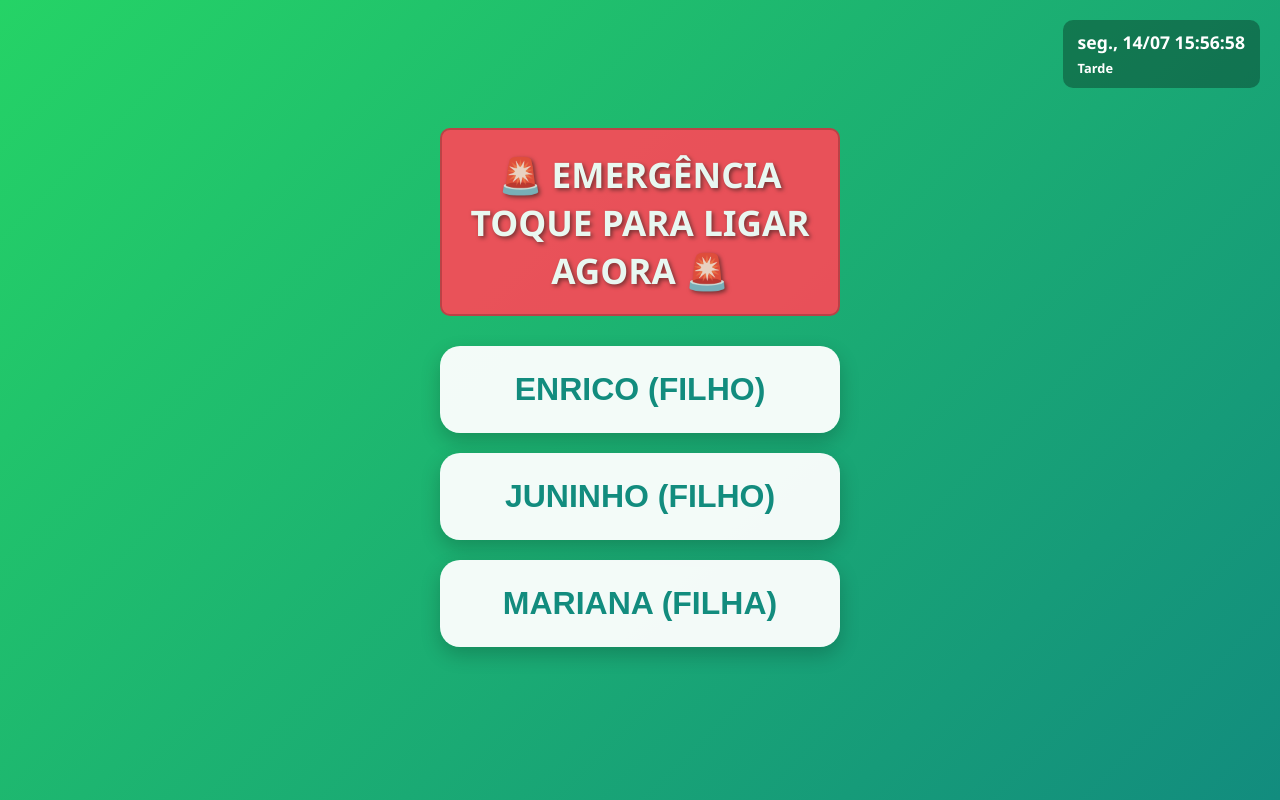
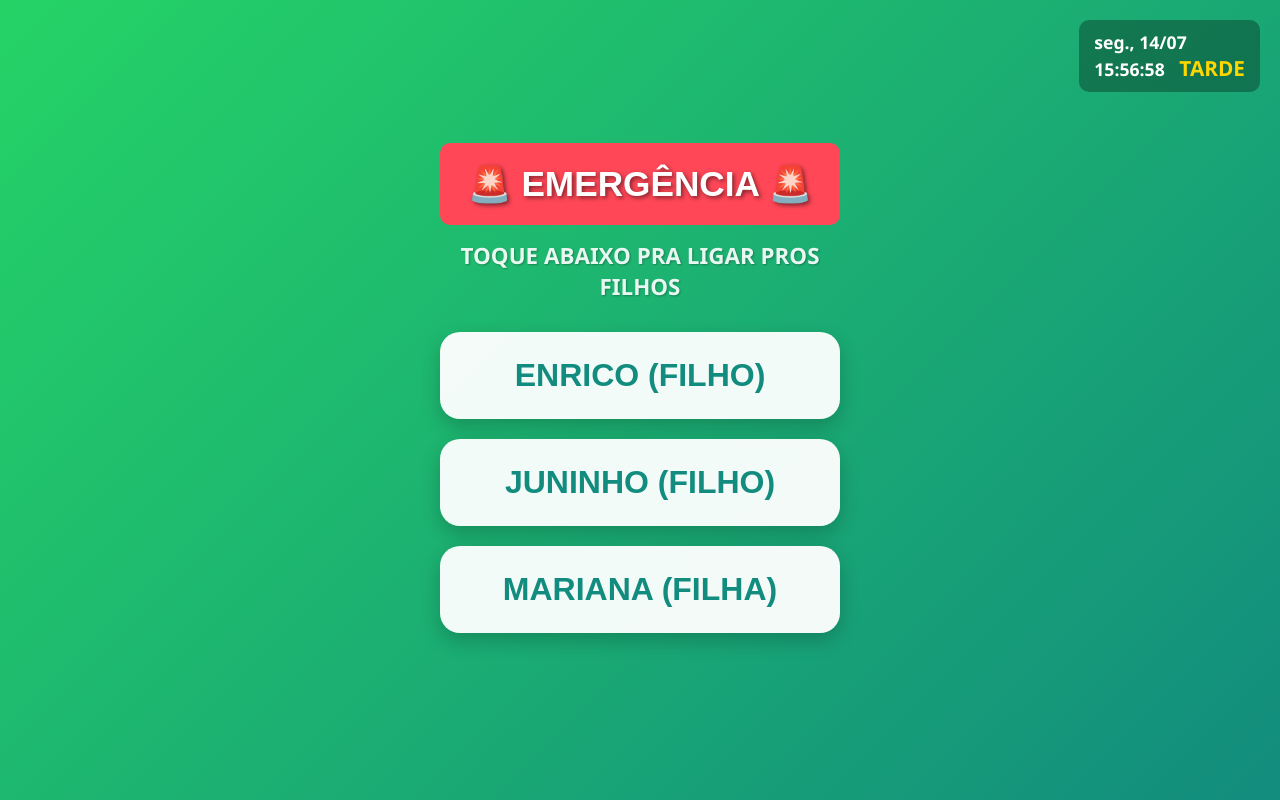
Before and after one commit to ejinfoweb/fmonken-chamada, a plain HTML site: page index.html in a window 1280 px wide. Drawn offline with Linux system fonts and the light colour scheme.

Commit message:
Update index.html

```diff
--- a/index.html
+++ b/index.html
@@ -256,7 +256,8 @@
 
     <div class="app-container">
         <div class="header">
-            <p style="font-size: 2.2rem; font-weight: bold; color: white; text-shadow: 2px 2px 4px rgba(0,0,0,0.5); animation: pulse 2s infinite; margin-top: 15px; background: #ff4757; padding: 20px 25px; border-radius: 10px; border: 2px solid #cc3642; text-align: center;">🚨 EMERGÊNCIA<br>TOQUE PARA LIGAR AGORA 🚨</p>
+            <button onclick="sendEmergencyMessage()" style="font-size: 2.2rem; font-weight: bold; color: white; text-shadow: 2px 2px 4px rgba(0,0,0,0.5); animation: pulse 2s infinite; margin-top: 15px; background: #ff4757; padding: 20px 25px; border-radius: 10px; border: 2px solid #cc3642; text-align: center; width: 100%; cursor: pointer; border: none;">🚨 EMERGÊNCIA 🚨</button>
+            <p style="font-size: 1.4rem; font-weight: bold; color: white; text-align: center; margin-top: 15px; text-shadow: 1px 1px 2px rgba(0,0,0,0.3);">TOQUE ABAIXO PRA LIGAR PROS FILHOS</p>
         </div>
 
         <div class="contacts-container" id="contactsContainer">
@@ -347,16 +348,19 @@
             const hour = now.getHours();
             let period = '';
             if (hour >= 6 && hour < 12) {
-                period = 'Manhã';
+                period = 'MANHÃ';
             } else if (hour >= 12 && hour < 18) {
-                period = 'Tarde';
+                period = 'TARDE';
             } else if (hour >= 18 && hour < 24) {
-                period = 'Noite';
+                period = 'NOITE';
             } else {
-                period = 'Madrugada';
+                period = 'MADRUGADA';
             }
 
-            document.getElementById('timeDisplay').innerHTML = `${dateString} ${timeString}<br><small style="font-size: 0.8rem;">${period}</small>`;
+            document.getElementById('timeDisplay').innerHTML = `
+                ${dateString}<br>
+                ${timeString} <span style="color: #FFD700; font-size: 1.3rem; font-weight: bold; margin-left: 10px;">${period}</span>
+            `;
         }
 
         // Carregar contatos salvos
@@ -374,6 +378,26 @@
                 button.onclick = () => makeVideoCall(contact.phone);
                 container.appendChild(button);
             });
+        }
+
+        // Enviar mensagem de emergência para todos os filhos
+        function sendEmergencyMessage() {
+            const emergencyContacts = [
+                { name: 'Enrico', phone: '+5521988733159' },
+                { name: 'Juninho', phone: '+5511888888888' },
+                { name: 'Mariana', phone: '+5511777777777' }
+            ];
+
+            emergencyContacts.forEach((contact, index) => {
+                setTimeout(() => {
+                    const cleanPhone = contact.phone.replace(/\D/g, '');
+                    const emergencyMsg = `🚨 EMERGÊNCIA! Preciso de ajuda urgente! Por favor me ligue agora!`;
+                    const whatsappUrl = `https://wa.me/${cleanPhone}?text=${encodeURIComponent(emergencyMsg)}`;
+                    window.open(whatsappUrl, '_blank');
+                }, index * 1000); // Atraso de 1 segundo entre cada abertura
+            });
+
+            alert('🚨 EMERGÊNCIA ATIVADA!\nMensagens enviadas para todos os filhos!');
         }
 
         // Fazer chamada de vídeo automática
```
